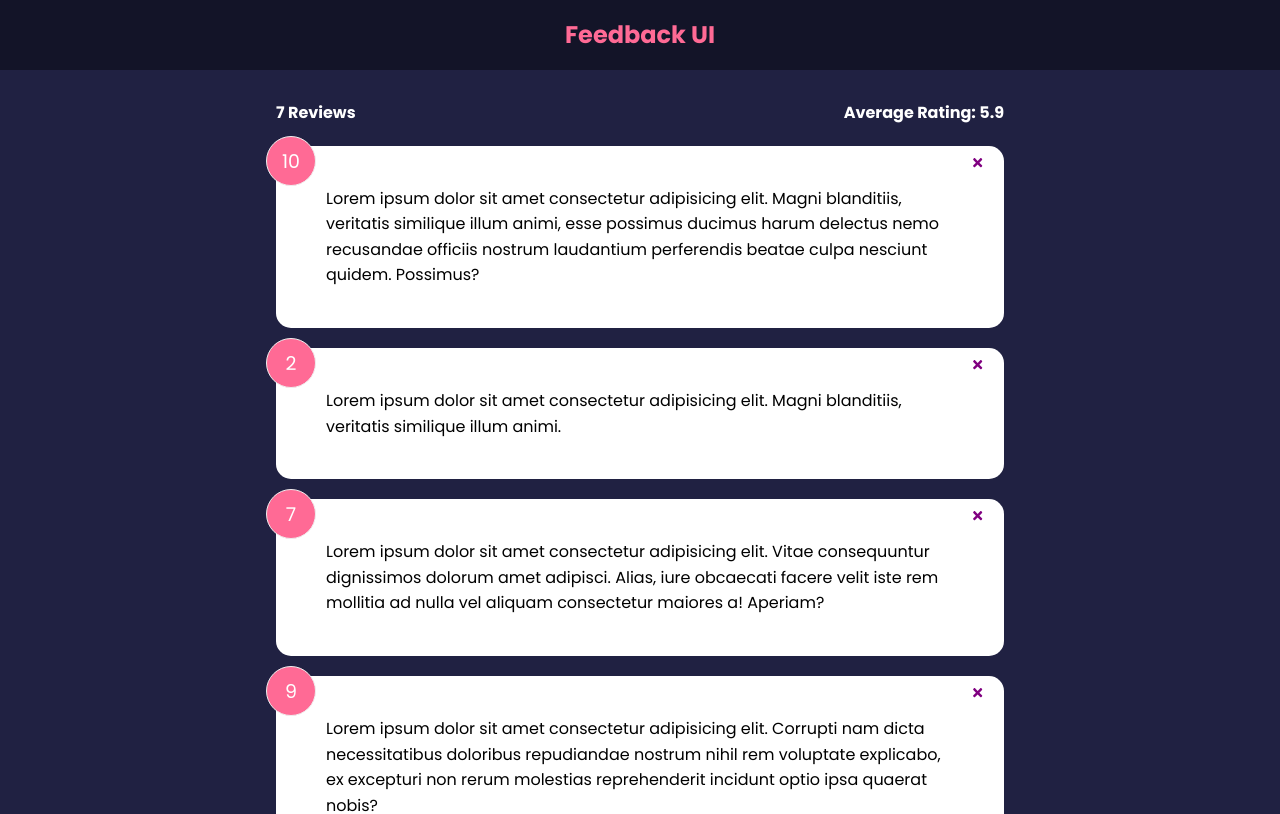
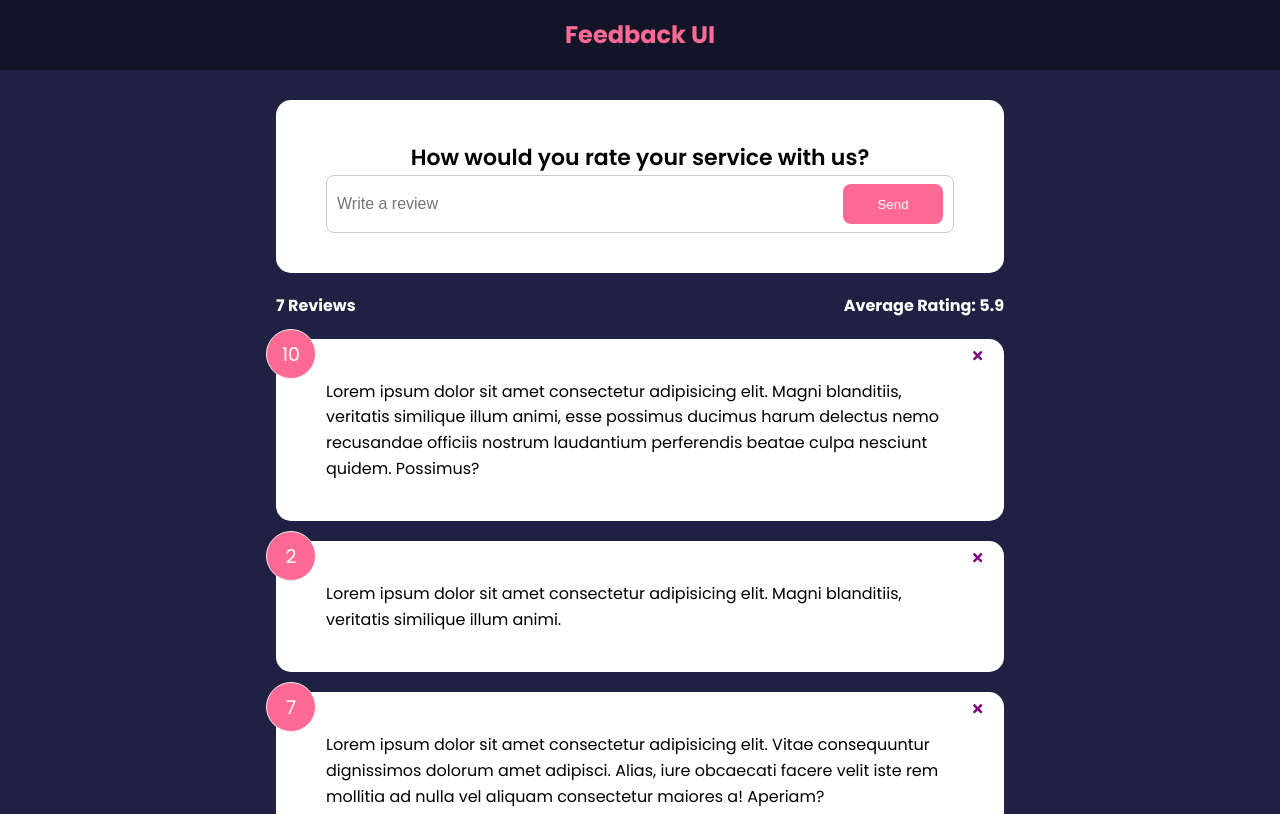
Before and after one commit to BrandynCoverdill/Feedback-app, a React (Create React App) app: page / in a window 1280 px wide. Shown: the top 814 px of the page. Built offline with nearby package versions, Linux system fonts and the light colour scheme.

Commit message:
Work from lesson 4.2

```diff
--- a/src/App.js
+++ b/src/App.js
@@ -3,6 +3,7 @@
 import feedbackData from './data/FeedbackData';
 import FeedbackList from './components/FeedbackList';
 import FeedbackStats from './components/FeedbackStats';
+import FeedbackForm from './components/FeedbackForm';
 
 export default function App() {
 	const [feedback, setFeedback] = useState(feedbackData);
@@ -18,6 +19,7 @@
 		<>
 			<Header />
 			<div className='container'>
+				<FeedbackForm />
 				<FeedbackStats feedback={feedback} />
 				<FeedbackList feedback={feedback} handleDelete={deleteFeedback} />
 			</div>
--- /dev/null
+++ b/src/components/FeedbackForm.jsx
@@ -0,0 +1,31 @@
+import Card from './shared/Card';
+import {useState} from 'react';
+import Button from './shared/Button';
+
+export default function FeedbackForm() {
+	const [text, setText] = useState('');
+
+	function handleChange(e) {
+		setText(e.target.value);
+	}
+
+	return (
+		<Card>
+			<form>
+				<h2>How would you rate your service with us?</h2>
+				{/* @todo - rating select component */}
+				<div className='input-group'>
+					<input
+						type='text'
+						placeholder='Write a review'
+						onChange={handleChange}
+						value={text}
+					/>
+					<Button version='secondary' type='submit'>
+						Send
+					</Button>
+				</div>
+			</form>
+		</Card>
+	);
+}
--- /dev/null
+++ b/src/components/shared/Button.jsx
@@ -0,0 +1,22 @@
+import PropTypes from 'prop-types';
+
+export default function Button({children, version, type, isDisabled}) {
+	return (
+		<button type={type} disabled={isDisabled} className={`btn btn-${version}`}>
+			{children}
+		</button>
+	);
+}
+
+Button.defaultProps = {
+	version: 'primary',
+	type: 'button',
+	isDisabled: false,
+};
+
+Button.propTypes = {
+	children: PropTypes.node.isRequired,
+	version: PropTypes.string,
+	type: PropTypes.string,
+	isDisabled: PropTypes.bool,
+};
```
